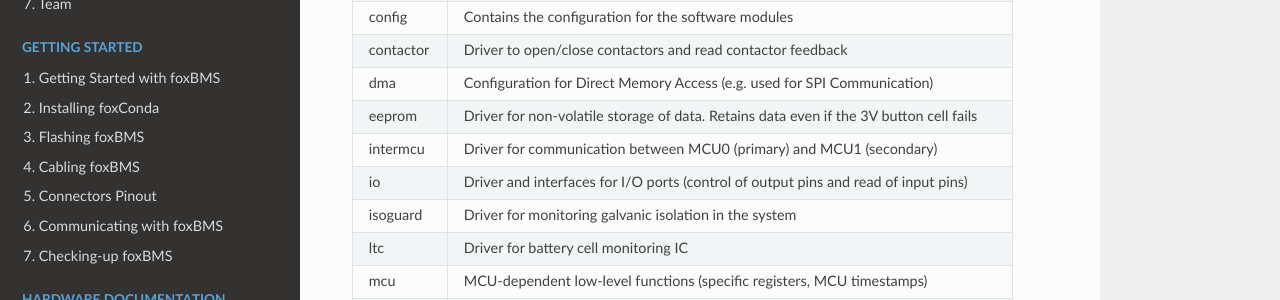
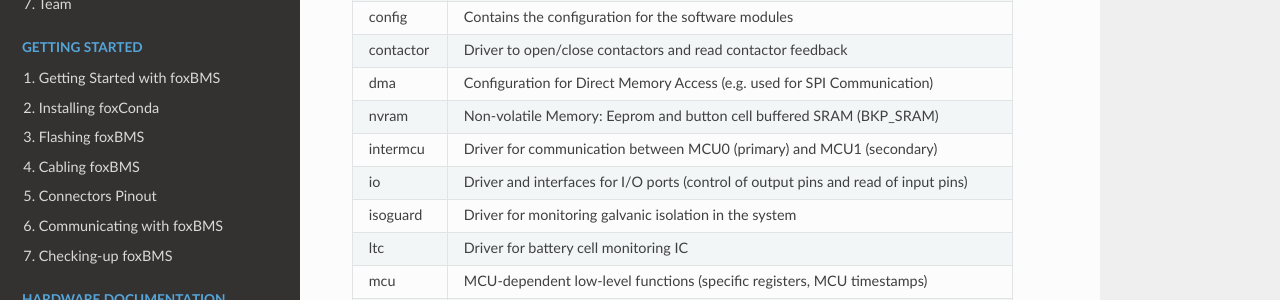
Before and after one commit to foxBMS/foxBMS-documentation, a Sphinx documentation site: the page built from doc/sphinx/software_documentation/components/components.rst, in a window 1280 px wide and 900 px high, scrolled down 1752 px. Shown: the part 151-451 px from the top of the window. Built offline with Sphinx 7.4.7 and the Read the Docs theme 2.0.0, drawn with Linux system fonts in a browser that asks for light colours; pages that are not in the unit, such as notebooks, are missing from menus; the version number could not be read and is left out.

Commit message:
updated nv documentation

```diff
--- a/doc/sphinx/getting_started/checking/checking.rst
+++ b/doc/sphinx/getting_started/checking/checking.rst
@@ -27,7 +27,7 @@
      - operating system
      - ``syscontrol`` and ``bmscontrol``
      - |il| and contactors
-     - SRAM and EEPROM
+     - Non-volatile memory (NVRAM): BKPSRAM and EEPROM
      - CAN, SPI
      - diagnosis
 
--- a/doc/sphinx/macros.rst
+++ b/doc/sphinx/macros.rst
@@ -49,6 +49,7 @@
 .. |mod_diag| replace:: ``diag`` module
 .. |mod_database| replace:: ``database`` module
 .. |mod_bender| replace:: ``bender`` module
+.. |mod_nvm| replace:: ``nvm`` module
 .. |installer archive| replace:: ``foxcondainstall-win-0.5.0.exe``
 
 .. -----------------------------------------------
--- a/doc/sphinx/software_documentation/components/components.rst
+++ b/doc/sphinx/software_documentation/components/components.rst
@@ -113,7 +113,7 @@
 +-------------+-------------------------------------------------------------------------------------------+
 | dma         | Configuration for Direct Memory Access (e.g. used for SPI Communication)                  |
 +-------------+-------------------------------------------------------------------------------------------+
-| eeprom      | Driver for non-volatile storage of data. Retains data even if the 3V button cell fails    |
+| nvram       | Non-volatile Memory: Eeprom and button cell buffered SRAM (BKP_SRAM)                      |
 +-------------+-------------------------------------------------------------------------------------------+
 | intermcu    | Driver for communication between |MCU0| (primary) and |MCU1| (secondary)                  |
 +-------------+-------------------------------------------------------------------------------------------+
--- a/doc/sphinx/software_documentation/modules/modules.rst
+++ b/doc/sphinx/software_documentation/modules/modules.rst
@@ -15,6 +15,7 @@
 .. toctree::
 	:maxdepth: 2
 
+	./nvm/nvm
 	./bmsctrl/bmsctrl
 	./sysctrl/sysctrl
 	./io/io
```
